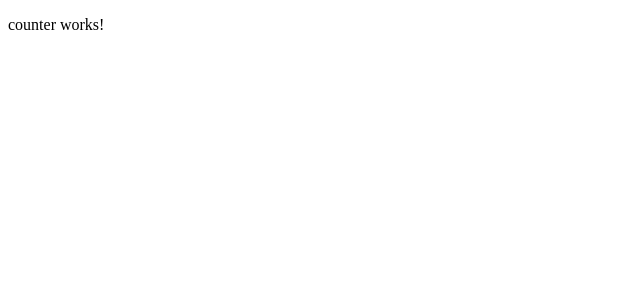
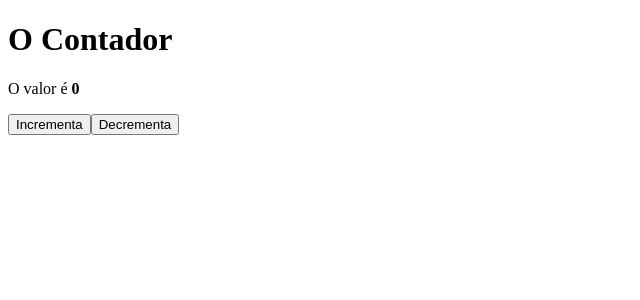
Before and after one commit to LeonardoZ/treinamento-angular, an Angular app: page / in a window 1280 px wide. Shown: the top 300 px of the page, without its empty margins (0-640 px from the left). Built offline with nearby package versions, Linux system fonts and the light colour scheme.

Commit message:
implementa contador

```diff
--- a/src/app/counter/counter.component.html
+++ b/src/app/counter/counter.component.html
@@ -1 +1,8 @@
-<p>counter works!</p>
+<h1>O Contador</h1>
+
+<p>
+  O valor é <strong>{{ counter }}</strong>
+</p>
+
+<button (click)="increment()">Incrementa</button>
+<button (click)="decrement()">Decrementa</button>
--- a/src/app/counter/counter.component.ts
+++ b/src/app/counter/counter.component.ts
@@ -3,8 +3,16 @@ import { Component } from '@angular/core';
 @Component({
   selector: 'app-counter',
   templateUrl: './counter.component.html',
-  styleUrls: ['./counter.component.css']
+  styleUrls: ['./counter.component.css'],
 })
 export class CounterComponent {
+  counter = 0;
 
+  increment() {
+    this.counter += 1;
+  }
+
+  decrement() {
+    this.counter -= 1;
+  }
 }
```
Also changed, not shown: 1 other file (tests, documents, lock files or other folders).
